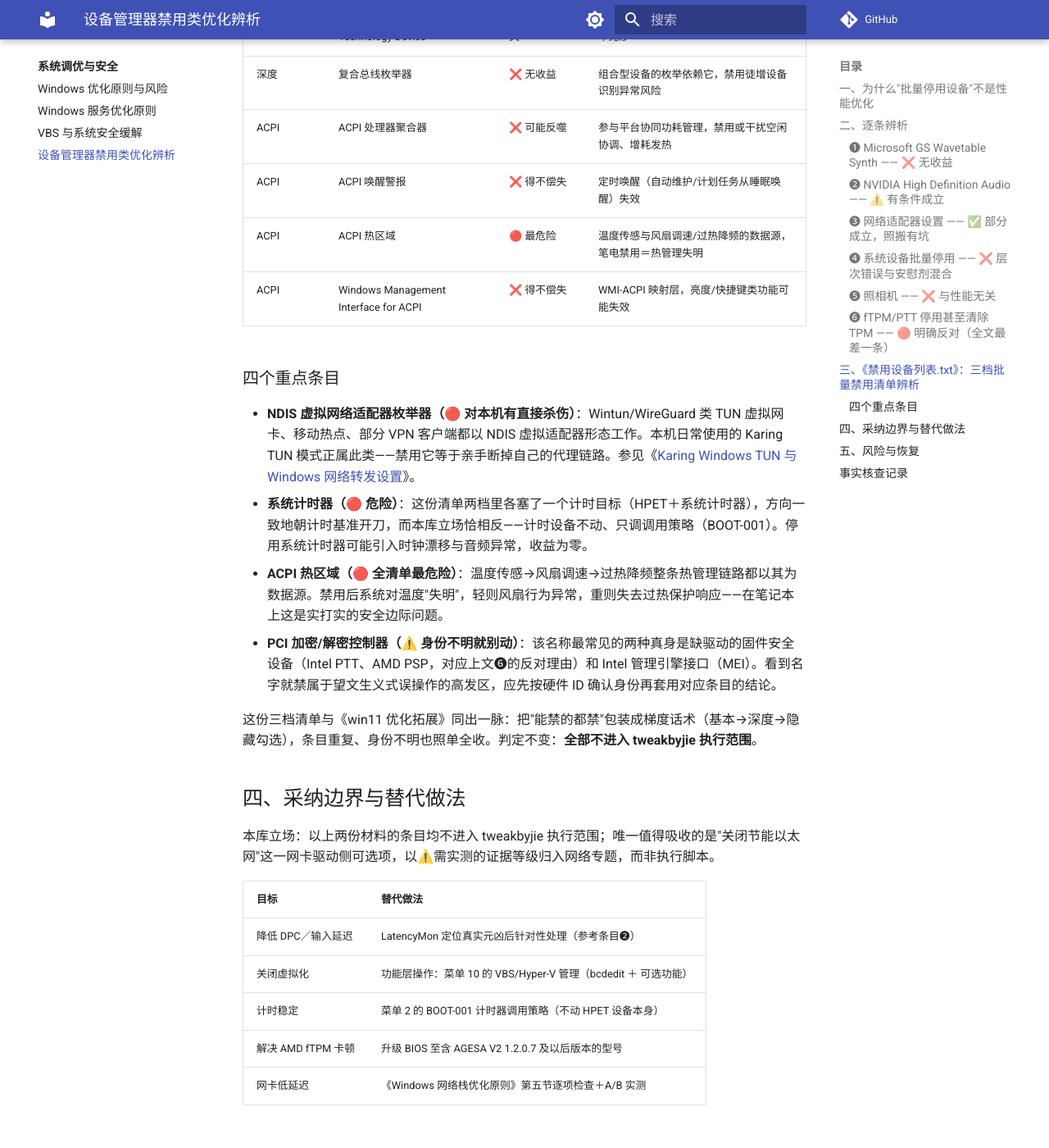
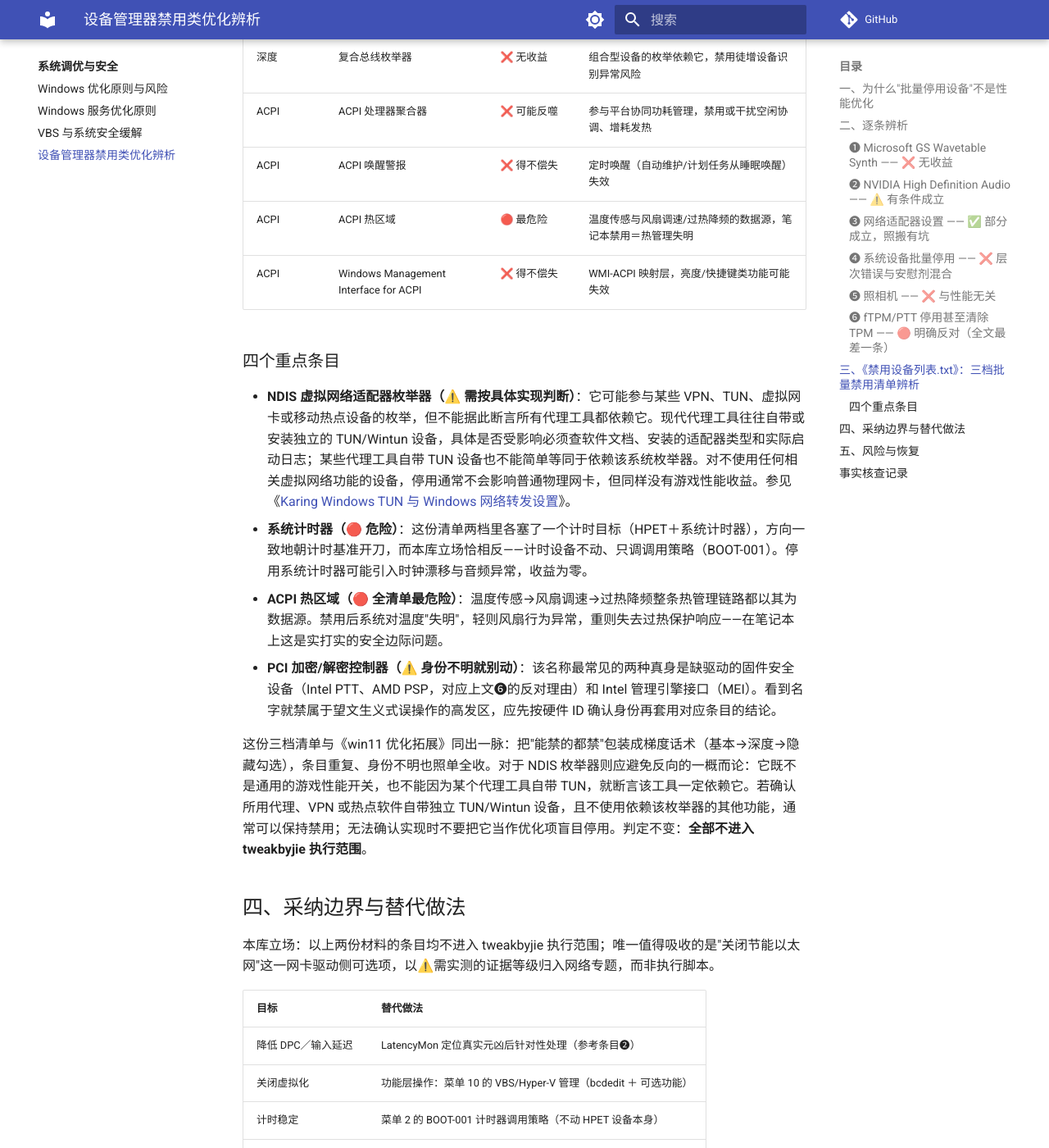
Before and after one commit to 3304711297/youshouldknow, an MkDocs documentation site: the page built from docs/系统调优与安全/设备管理器禁用类优化辨析.md, in a window 1280 px wide and 1400 px high, scrolled down 3917 px. Shown: the whole window at 82% size. Built offline with MkDocs 1.6.1 and Material for MkDocs 9.7.7, drawn with Linux system fonts in a browser that asks for light colours; comment, search, counter and statistics services are not loaded; some of the changed text lies outside the part shown.

Commit message:
修正 NDIS 枚举器与个体化表述
- NDIS 条目改为按具体代理工具实现判断
- 说明自带 TUN/Wintun 的工具通常可保持系统枚举器禁用
- 删除面向公众文章中的本机 Karing 结论
- 修正 ACPI 表格列重复问题

```diff
--- a/docs/系统调优与安全/设备管理器禁用类优化辨析.md
+++ b/docs/系统调优与安全/设备管理器禁用类优化辨析.md
@@ -57,7 +57,7 @@
 
 ## 三、《禁用设备列表.txt》：三档批量禁用清单辨析
 
-这份清单以"基本优化→深度优化→勾选禁用 ACPI"三档递进，覆盖约二十个设备节点。整体判定比第一份更差：除重复收录上文已否决的条目外，还混入了真正危险的条目（系统计时器、ACPI 热区域）和对本机使用场景有直接杀伤的条目（NDIS 虚拟网络适配器枚举器）。表中"见上文条目❶❹❻"指《win11 优化拓展》辨析的对应小节。
+这份清单以"基本优化→深度优化→勾选禁用 ACPI"三档递进，覆盖约二十个设备节点。整体判定比第一份更差：除重复收录上文已否决的条目外，还混入了真正危险的条目（系统计时器、ACPI 热区域）和必须结合具体软件实现判断的条目（NDIS 虚拟网络适配器枚举器）。表中"见上文条目❶❹❻"指《win11 优化拓展》辨析的对应小节。
 
 | 档位 | 条目 | 判定 | 结论 |
 | --- | --- | --- | --- |
@@ -65,7 +65,7 @@
 | 基本 | 高精度事件计时器（HPET） | ❌ 已有定论 | 见上文条目❹：走 BOOT-001，不动设备 |
 | 基本 | Microsoft GS 波表合成器 | ❌ 安慰剂 | 见上文条目❶ |
 | 基本 | 远程桌面设备重定向程序总线 | ❌ 安慰剂 | 见上文条目❹ |
-| 基本 | NDIS 虚拟网络适配器枚举器 | 🔴 直接杀伤 | TUN/VPN/热点全走 NDIS 虚拟网卡，本机 Karing TUN 即此类 |
+| 基本 | NDIS 虚拟网络适配器枚举器 | ⚠️ 条件相关 | 具体 VPN/TUN/热点实现可能依赖，也可能自带独立适配器，不能一概而论 |
 | 基本 | Microsoft 虚拟驱动器枚举器 | ❌ 得不偿失 | 双击挂载 ISO 靠它完成，禁用后镜像挂载失效 |
 | 基本 | UMBus Root Bus Enumerator | ❌ 已有定论 | 见上文条目❹ |
 | 基本 | Legacy device | ❌ 安慰剂 | 遗留设备枚举占位节点，禁不禁无任何差别 |
@@ -82,17 +82,17 @@
 | 深度 | 复合总线枚举器 | ❌ 无收益 | 组合型设备的枚举依赖它，禁用徒增设备识别异常风险 |
 | ACPI | ACPI 处理器聚合器 | ❌ 可能反噬 | 参与平台协同功耗管理，禁用或干扰空闲协调、增耗发热 |
 | ACPI | ACPI 唤醒警报 | ❌ 得不偿失 | 定时唤醒（自动维护/计划任务从睡眠唤醒）失效 |
-| ACPI | ACPI 热区域 | 🔴 最危险 | 温度传感与风扇调速/过热降频的数据源，笔电禁用＝热管理失明 |
+| ACPI | ACPI 热区域 | 🔴 最危险 | 温度传感与风扇调速/过热降频的数据源，笔记本禁用＝热管理失明 |
 | ACPI | Windows Management Interface for ACPI | ❌ 得不偿失 | WMI-ACPI 映射层，亮度/快捷键类功能可能失效 |
 
 ### 四个重点条目
 
-- **NDIS 虚拟网络适配器枚举器（🔴 对本机有直接杀伤）**：Wintun/WireGuard 类 TUN 虚拟网卡、移动热点、部分 VPN 客户端都以 NDIS 虚拟适配器形态工作。本机日常使用的 Karing TUN 模式正属此类——禁用它等于亲手断掉自己的代理链路。参见《[Karing Windows TUN 与 Windows 网络转发设置](../网络通信/Karing-Windows-TUN与Windows网络转发设置.md)》。
+- **NDIS 虚拟网络适配器枚举器（⚠️ 需按具体实现判断）**：它可能参与某些 VPN、TUN、虚拟网卡或移动热点设备的枚举，但不能据此断言所有代理工具都依赖它。现代代理工具往往自带或安装独立的 TUN/Wintun 设备，具体是否受影响必须查软件文档、安装的适配器类型和实际启动日志；某些代理工具自带 TUN 设备也不能简单等同于依赖该系统枚举器。对不使用任何相关虚拟网络功能的设备，停用通常不会影响普通物理网卡，但同样没有游戏性能收益。参见《[Karing Windows TUN 与 Windows 网络转发设置](../网络通信/Karing-Windows-TUN与Windows网络转发设置.md)》。
 - **系统计时器（🔴 危险）**：这份清单两档里各塞了一个计时目标（HPET＋系统计时器），方向一致地朝计时基准开刀，而本库立场恰相反——计时设备不动、只调调用策略（BOOT-001）。停用系统计时器可能引入时钟漂移与音频异常，收益为零。
 - **ACPI 热区域（🔴 全清单最危险）**：温度传感→风扇调速→过热降频整条热管理链路都以其为数据源。禁用后系统对温度"失明"，轻则风扇行为异常，重则失去过热保护响应——在笔记本上这是实打实的安全边际问题。
 - **PCI 加密/解密控制器（⚠️ 身份不明就别动）**：该名称最常见的两种真身是缺驱动的固件安全设备（Intel PTT、AMD PSP，对应上文❻的反对理由）和 Intel 管理引擎接口（MEI）。看到名字就禁属于望文生义式误操作的高发区，应先按硬件 ID 确认身份再套用对应条目的结论。
 
-这份三档清单与《win11 优化拓展》同出一脉：把"能禁的都禁"包装成梯度话术（基本→深度→隐藏勾选），条目重复、身份不明也照单全收。判定不变：**全部不进入 tweakbyjie 执行范围**。
+这份三档清单与《win11 优化拓展》同出一脉：把"能禁的都禁"包装成梯度话术（基本→深度→隐藏勾选），条目重复、身份不明也照单全收。对于 NDIS 枚举器则应避免反向的一概而论：它既不是通用的游戏性能开关，也不能因为某个代理工具自带 TUN，就断言该工具一定依赖它。若确认所用代理、VPN 或热点软件自带独立 TUN/Wintun 设备，且不使用依赖该枚举器的其他功能，通常可以保持禁用；无法确认实现时不要把它当作优化项盲目停用。判定不变：**全部不进入 tweakbyjie 执行范围**。
 
 ## 四、采纳边界与替代做法
 
@@ -130,7 +130,7 @@
 | 清除 TPM 销毁全部密钥且不可逆，加密盘须先备恢复密钥 | ✅ 属实：微软文档明确；原清单仅提醒 BitLocker 不完整 |
 | Windows 11 最低硬件要求包含 TPM 2.0 | ✅ 属实：微软官方系统要求 |
 | 现代 PCIe 设备自行总线主控 DMA，遗留 DMA 控制器近乎闲置 | ✅ 属实：NVMe/GPU/网卡均直接发起内存读写 |
-| TUN/VPN/热点依赖 NDIS 虚拟适配器，停用其枚举器会失效 | ✅ 属实：Wintun 类客户端与移动热点均注册 NDIS 虚拟迷你端口 |
+| 部分 TUN/VPN/热点实现可能依赖 NDIS 虚拟适配器枚举器 | ⚠️ 需按软件实现核验：自带独立 TUN/Wintun 设备且不使用其他依赖功能时，通常可保持禁用 |
 | 挂载 ISO 光盘映像经 Microsoft 虚拟驱动器枚举器完成 | ✅ 属实：停用后映像挂载不可用 |
 | 系统计时器与 HPET 同属计时基准设备，不应停用 | ✅ 与「HPET 辨析」一致：只调 BCD 调用策略，不动设备 |
 | "PCI 加密/解密控制器"常见真身为 TPM/PSP 或 Intel MEI | ⚠️ 依机型而异：须按硬件 ID 确认后再套用对应条目结论 |
```
